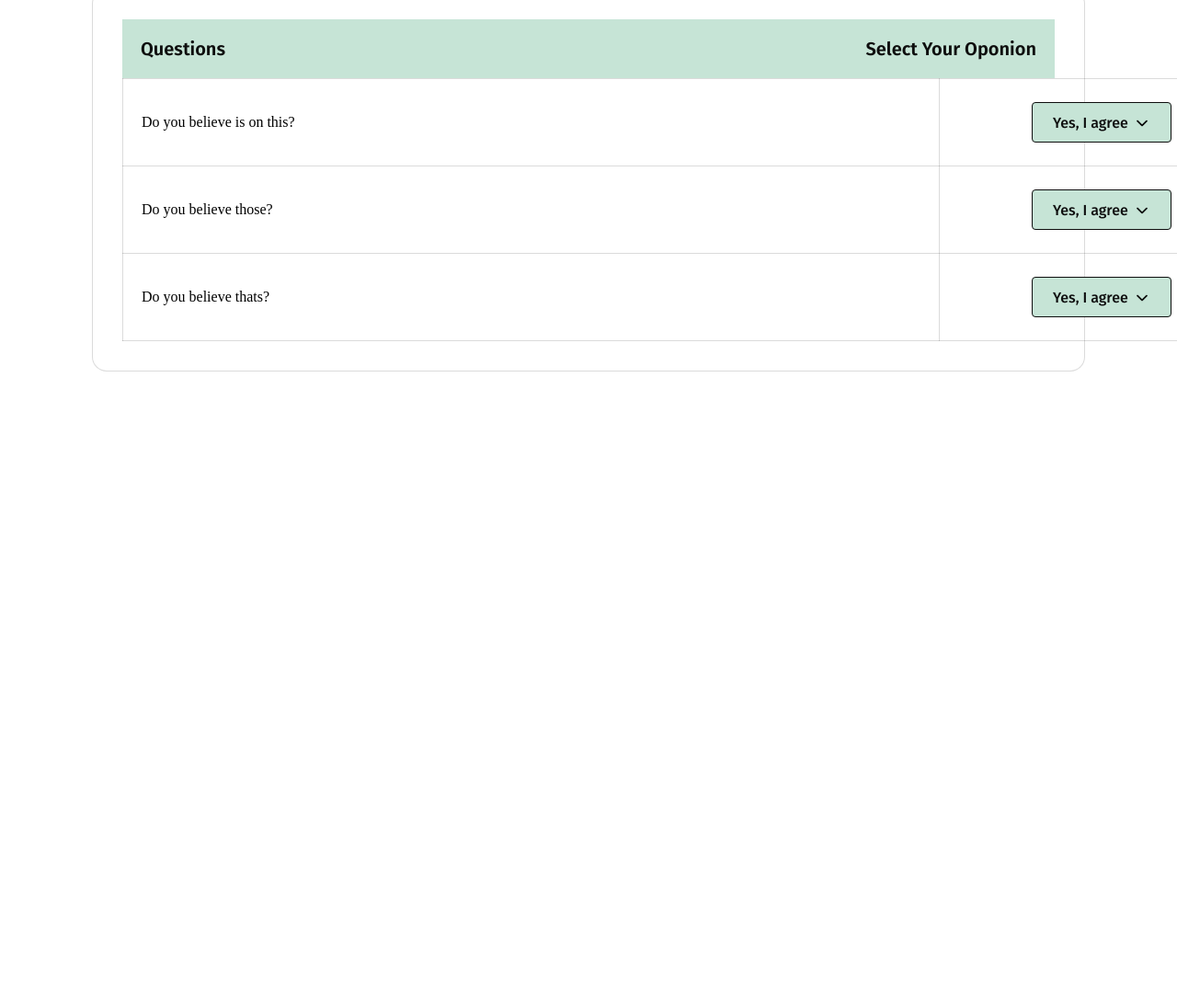
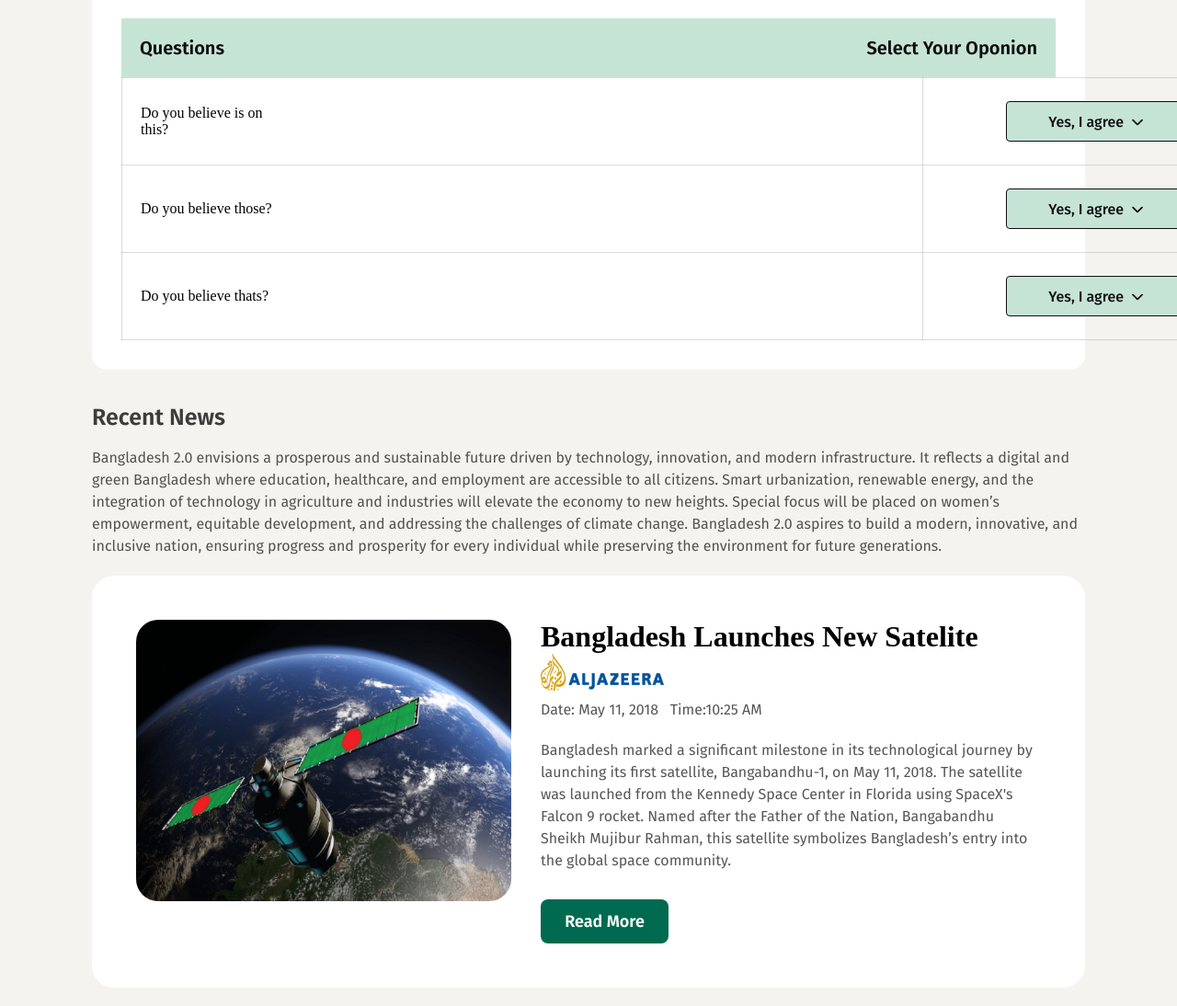
Before and after one commit to rajadhikary411/assignment1, a plain HTML site: page index.html in a window 1280 px wide. Shown: the part 1898-2992 px from the top of the page at 92% size. Before the commit the page ends 2302 px from the top, so only its background shows below. Drawn offline with Linux system fonts and the light colour scheme.

Commit message:
satelite section

```diff
--- a/index.html
+++ b/index.html
@@ -124,6 +124,49 @@
 
               </table>
             </div>
+            <h2 class="oponion">
+                Recent News
+            </h2>
+            <p class="text">Bangladesh 2.0 envisions a prosperous and sustainable future driven by technology, innovation, and modern infrastructure. It reflects a digital and green Bangladesh where education, healthcare, and employment are accessible to all citizens. Smart urbanization, renewable energy, and the integration of technology in agriculture and industries will elevate the economy to new heights. Special focus will be placed on women’s empowerment, equitable development, and addressing the challenges of climate change. Bangladesh 2.0 aspires to build a modern, innovative, and inclusive nation, ensuring progress and prosperity for every individual while preserving the environment for future generations.
+            </p>
+            <div class="global-con">
+
+                    <div class="gloimg">
+                     <img class="img-size"src="./assets/satelite.png" alt="">
+                    </div>
+
+                    <div class="gloproimg">
+                        <h1>Bangladesh Launches New Satelite</h1><img src="./assets/al-jazeera.png" alt="">
+                    <p class="text">Date: May 11, 2018 &nbsp; Time:10:25 AM</p>
+                    <p class="text">Bangladesh marked a significant milestone in its technological journey by launching its first satellite, Bangabandhu-1, on May 11, 2018. The satellite was launched from the Kennedy Space Center in Florida using SpaceX's Falcon 9 rocket. Named after the Father of the Nation, Bangabandhu Sheikh Mujibur Rahman, this satellite symbolizes Bangladesh’s entry into the global space community.</p>
+                    <div class="glo-btn"><button class="glo-btn1">Read More</button></div>
+                </div></div>
+            <div class="global-con">
+                    <div class="gloproimg">
+                        <h1>Bangladesh Launches New Satelite</h1><img src="./assets/al-jazeera.png" alt="">
+                    <p class="text">Date: May 11, 2018 &nbsp; Time:10:25 AM</p>
+                    <p class="text">Bangladesh marked a significant milestone in its technological journey by launching its first satellite, Bangabandhu-1, on May 11, 2018. The satellite was launched from the Kennedy Space Center in Florida using SpaceX's Falcon 9 rocket. Named after the Father of the Nation, Bangabandhu Sheikh Mujibur Rahman, this satellite symbolizes Bangladesh’s entry into the global space community.</p>
+                    <div class="glo-btn"><button class="glo-btn1">Read More</button></div>
+                </div>
+                <div class="gloimg">
+                    <img class="img-size"src="./assets/satelite.png" alt="">
+                   </div>
+            </div>
+            <div class="global-con">
+
+                    <div class="gloimg">
+                     <img class="img-size"src="./assets/satelite.png" alt="">
+                    </div>
+
+                    <div class="gloproimg">
+                        <h1>Bangladesh Launches New Satelite</h1><img src="./assets/al-jazeera.png" alt="">
+                    <p class="text">Date: May 11, 2018 &nbsp; Time:10:25 AM</p>
+                    <p class="text">Bangladesh marked a significant milestone in its technological journey by launching its first satellite, Bangabandhu-1, on May 11, 2018. The satellite was launched from the Kennedy Space Center in Florida using SpaceX's Falcon 9 rocket. Named after the Father of the Nation, Bangabandhu Sheikh Mujibur Rahman, this satellite symbolizes Bangladesh’s entry into the global space community.</p>
+                    <div class="glo-btn"><button class="glo-btn1">Read More</button></div>
+                </div></div>
+
+
+
     </main>
     <footer>
 
--- a/style.css
+++ b/style.css
@@ -6,7 +6,7 @@
 body{
     margin-left: 100px;
     margin-right: 100px;
-    background-color: rgb(255, 255, 255);
+    background-color: rgb(245, 243, 239);
 }
 .navber{
     display: flex;
@@ -251,19 +251,20 @@ text-align: left;
 .oponion{
     color: rgba(14, 14, 14, 0.8);
     font-family: Fira Sans;
-    font-size: 20px;
+    font-size: 25px;
     font-weight: 600;
     line-height: 24px;
     letter-spacing: 0%;
     text-align: left;
     margin-top: 40px;
     margin-bottom: 20px;
+
 }
 .questions{
  border-radius: 16px;
  background: rgb(255, 255, 255);
  padding: 32px;
- border: 1px solid rgba(14, 14, 14, 0.15);
+ border: none;
 
 }
 .table-head{
@@ -295,7 +296,7 @@ table,td{
 }
 .btn-td1{
     text-align: center;
-    padding-left: 100px;
+    padding-left: 90px;
 
 }
 .btn-td{
@@ -304,7 +305,7 @@ border: 1px solid rgb(14, 14, 14);
 border-radius: 4px;
 
 background: rgb(198, 228, 214);
-width: 152px;
+width: 200px;
 height: 44px;
 color: rgb(14, 14, 14);
 font-family: Fira Sans;
@@ -332,3 +333,51 @@ button{
     padding-top: 5px;
     padding-left: 5px;
 }
+.recent{
+color: rgb(14, 14, 14);
+font-family: Fira Sans;
+font-size: 40px;
+font-weight: 700;
+line-height: 48px;
+letter-spacing: 0%;
+text-align: left;
+}
+.global-con{
+    border-radius: 24px;
+
+    background: rgb(255, 255, 255);
+    padding: 48px;
+    display: flex;
+    margin-bottom: 30px;
+}
+.img-size{
+    border-radius: 24px;
+    height: 306px;
+    width: 408px;
+}
+.gloproimg{
+    margin-left: 32px;
+}
+.div12{
+    background-color: red;
+}
+.glo-btn1{
+    border-radius: 8px;
+    width: 139px;
+    height: 48px;
+    color: rgb(255, 255, 255);
+    font-family: Fira Sans;
+    font-size: 18px;
+    font-weight: 600;
+    line-height: 22px;
+    letter-spacing: 0%;
+    text-align: center;
+    background: rgb(0, 106, 80);
+    border: none;
+}
+.glo-btn1:hover{
+  background-color: rgb(3, 63, 49);
+}
+.glo-btn{
+    margin-top: 30px;
+}
```
